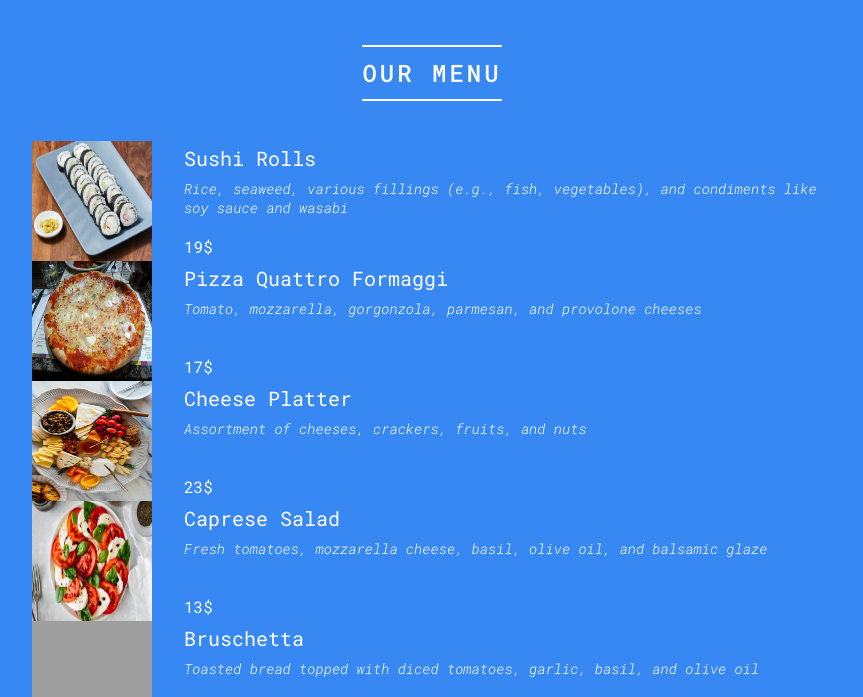
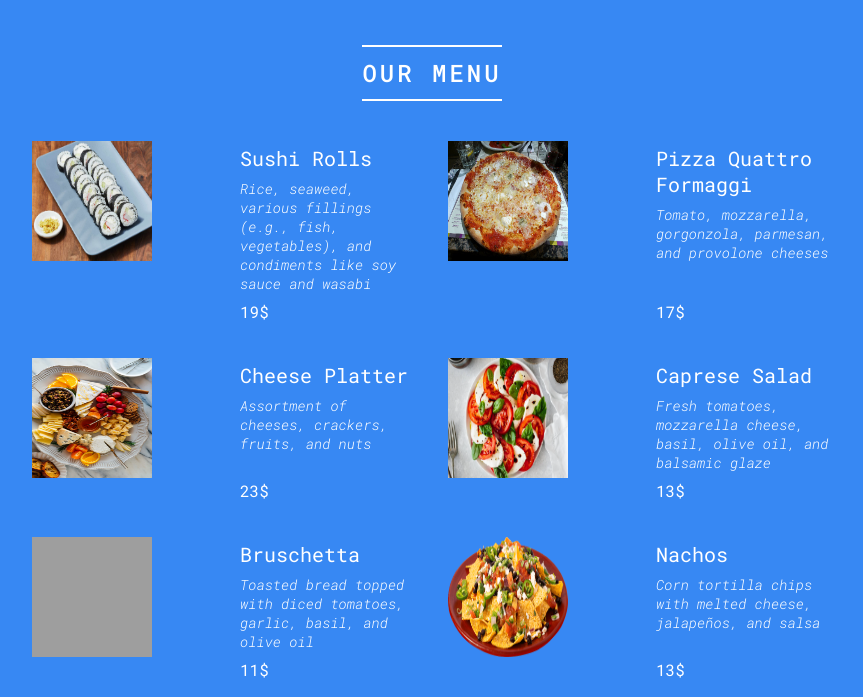
Before and after one commit to iamsabitak/Food-Menu_React.js_01, a React app: page / in a window 1280 px wide. Shown: the part 103-800 px from the top of the page, without its empty margins (208-1071 px from the left). Built offline with nearby package versions, Linux system fonts and the light colour scheme; grey boxes are pictures that could not be loaded.

Commit message:
fixed some css problems

```diff
--- a/src/index.css
+++ b/src/index.css
@@ -108,7 +108,7 @@ body {
 }
 
 .snacks {
-  display: flex;
+  /* display: flex; */
   gap: 3.2rem;
 }
 
--- a/src/index.js
+++ b/src/index.js
@@ -99,30 +99,33 @@ const Header = () => {
 };
 function Snacks(props) {
   return (
-    <div className="snacks">
-      <img src={props.photoName} alt={props.name} />
+    <li className="snacks">
+      <img src={props.snacksDataObj.photoName} alt={props.snacksDataObj.name} />
       <div>
-        <h3>{props.name}</h3>
-        <p>{props.ingredients}</p>
-        <span>{`${props.price + 3}$`}</span>
+        <h3>{props.snacksDataObj.name}</h3>
+        <p>{props.snacksDataObj.ingredients}</p>
+        <span>{`${props.snacksDataObj.price + 3}$`}</span>
       </div>
-    </div>
+    </li>
   );
 }
 const Menu = () => {
   return (
     <div className="menu">
       <h2>Our Menu</h2>
-      <div>
+      <ul className="snacks">
         {snacksMenuData.map((snacks) => (
           <Snacks
-            name={snacks.name}
-            ingredients={snacks.ingredients}
-            price={snacks.price}
-            photoName={snacks.photoName}
+            snacksDataObj={snacks}
+            key={snacks.name}
+            // name={snacks.name}
+            // ingredients={snacks.ingredients}
+            // price={snacks.price}
+            // photoName={snacks.photoName}
+
           />
         ))}
-      </div>
+      </ul>
     </div>
   );
 };
```
